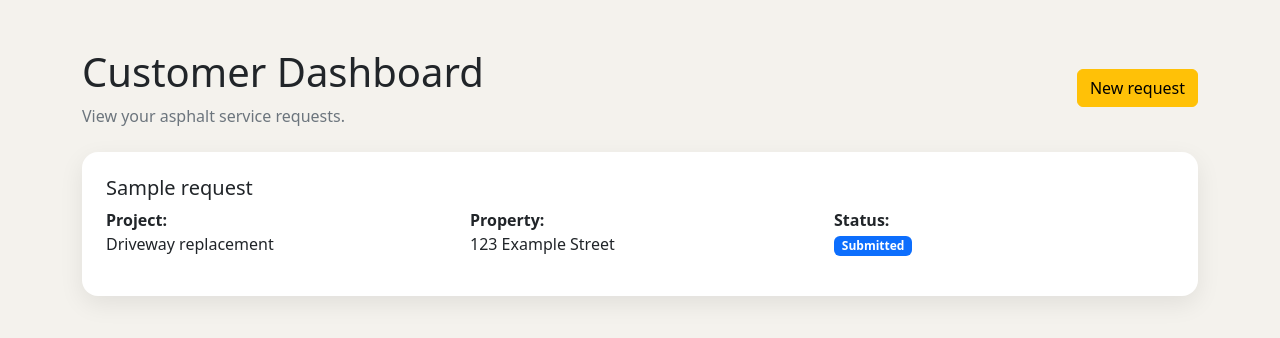
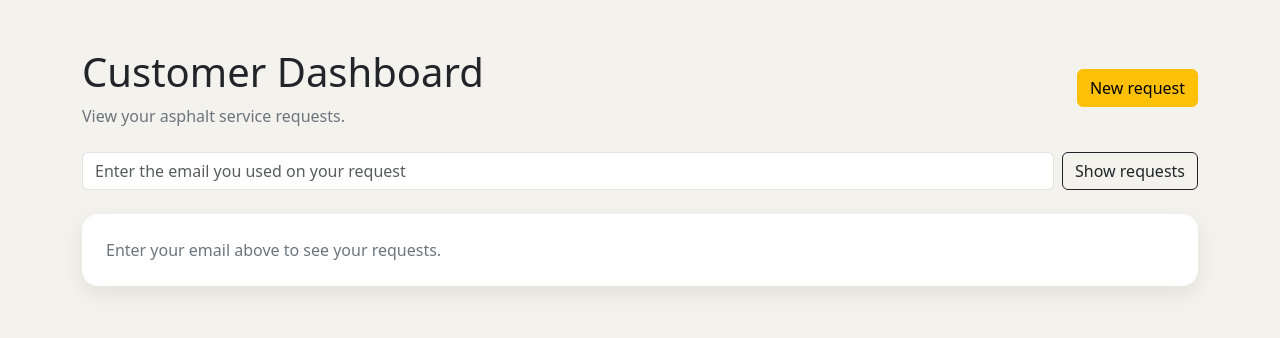
Before and after one commit to mayooo18/pavementconstruction, a Flask app: page /customer/dashboard in a window 1280 px wide. Shown: the part 56-394 px from the top of the page. Run offline with Flask 3, Linux system fonts and the light colour scheme.

Commit message:
Show real requests on the customer dashboard
The dashboard was static sample HTML. Look the customer up by email
(entered on the page or remembered after submitting a request) and list
their requests with live status.

```diff
--- a/app.py
+++ b/app.py
@@ -1,7 +1,7 @@
 import os
 from datetime import date
 
-from flask import Flask, flash, redirect, render_template, request, url_for
+from flask import Flask, flash, redirect, render_template, request, session, url_for
 
 from models import (
     PAVEMENT_CONDITIONS,
@@ -82,7 +82,25 @@ def create_app():
 
     @app.route("/customer/dashboard")
     def customer_dashboard():
-        return render_template("customer_dashboard.html")
+        # No login yet, so look the customer up by email (from the search box,
+        # or remembered from the last request they submitted).
+        email = request.args.get("email", "").strip().lower()
+        if email:
+            session["customer_email"] = email
+        else:
+            email = session.get("customer_email", "")
+
+        requests = []
+        if email:
+            user = User.query.filter_by(email=email).first()
+            if user is not None:
+                requests = (
+                    ServiceRequest.query.filter_by(customer=user)
+                    .order_by(ServiceRequest.created_at.desc())
+                    .all()
+                )
+
+        return render_template("customer_dashboard.html", email=email, requests=requests)
 
     @app.route("/customer/request/new", methods=["GET", "POST"])
     def request_form():
@@ -123,6 +141,7 @@ def create_app():
                 )
                 db.session.add(new_request)
                 db.session.commit()
+                session["customer_email"] = email
                 return redirect(url_for("request_submitted", request_id=new_request.id))
 
         # Show the form (empty the first time, or with the user's answers if there were errors).
--- a/templates/customer_dashboard.html
+++ b/templates/customer_dashboard.html
@@ -1,12 +1,26 @@
 {% extends "base.html" %}
 {% block title %}Customer Dashboard | PaveFlow{% endblock %}
 {% block content %}
-<div class="d-flex justify-content-between align-items-center mb-4">
+<div class="d-flex flex-wrap gap-3 justify-content-between align-items-center mb-4">
     <div><h1>Customer Dashboard</h1><p class="text-secondary mb-0">View your asphalt service requests.</p></div>
     <a class="btn btn-warning" href="{{ url_for('request_form') }}">New request</a>
 </div>
-<div class="card p-4">
-    <h2 class="h5">Sample request</h2>
-    <div class="row"><p class="col-md-4"><strong>Project:</strong><br>Driveway replacement</p><p class="col-md-4"><strong>Property:</strong><br>123 Example Street</p><p class="col-md-4"><strong>Status:</strong><br><span class="badge text-bg-primary">Submitted</span></p></div>
+<form class="d-flex gap-2 mb-4" method="get" action="{{ url_for('customer_dashboard') }}">
+    <input class="form-control" type="email" name="email" value="{{ email }}" placeholder="Enter the email you used on your request" aria-label="Email" required>
+    <button class="btn btn-outline-dark text-nowrap" type="submit">Show requests</button>
+</form>
+{% for req in requests %}
+<div class="card p-4 mb-3">
+    <h2 class="h5">Request #{{ req.id }} <small class="text-secondary fw-normal">submitted {{ req.created_at.strftime("%b %d, %Y") }}</small></h2>
+    <div class="row">
+        <p class="col-md-4"><strong>Project:</strong><br>{{ req.project_type }}, {{ "{:,}".format(req.square_footage) }} sq ft</p>
+        <p class="col-md-4"><strong>Property:</strong><br>{{ req.property.address }}<br>{{ req.property.city }}, {{ req.property.state }} {{ req.property.zip_code }}</p>
+        <p class="col-md-4"><strong>Status:</strong><br><span class="badge text-bg-primary">{{ req.status }}</span></p>
+    </div>
 </div>
+{% else %}
+<div class="card p-4 text-secondary">
+    {% if email %}No requests found for {{ email }}.{% else %}Enter your email above to see your requests.{% endif %}
+</div>
+{% endfor %}
 {% endblock %}
--- a/templates/request_submitted.html
+++ b/templates/request_submitted.html
@@ -11,6 +11,7 @@
         <p class="col-md-6"><strong>Preferred inspection date:</strong><br>{{ req.preferred_inspection_date.strftime("%B %d, %Y") if req.preferred_inspection_date else "No preference" }}</p>
         <p class="col-md-6"><strong>Status:</strong><br><span class="badge text-bg-primary">{{ req.status }}</span></p>
     </div>
-    <a class="btn btn-warning" href="{{ url_for('home') }}">Back to home</a>
+    <a class="btn btn-warning" href="{{ url_for('customer_dashboard') }}">View my requests</a>
+    <a class="btn btn-outline-dark" href="{{ url_for('home') }}">Back to home</a>
 </div>
 {% endblock %}
```
